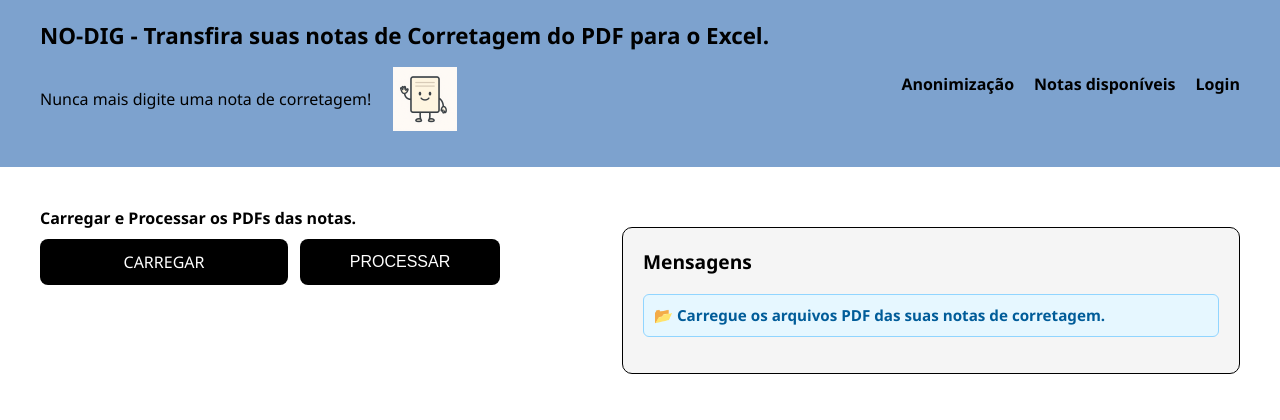
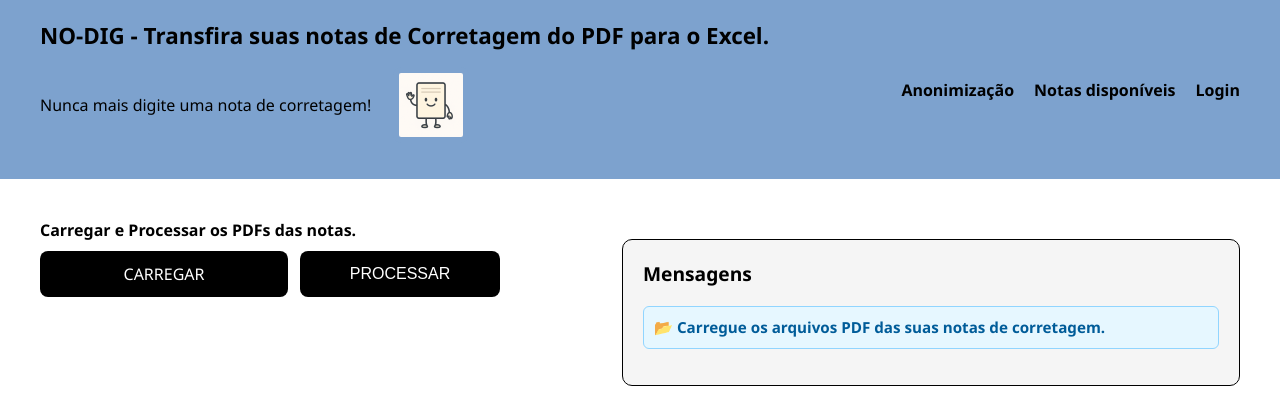
Before and after one commit to mksouza37/Le_corret, a Flask app: template templates/index.html in a window 1280 px wide. Shown: the top 420 px of the page. Run offline with Flask 3, Linux system fonts and the light colour scheme; the template is opened without the code that fills it, so the values that code supplies are empty.

Commit message:
commit melhoria 99

```diff
--- a/static/style.css
+++ b/static/style.css
@@ -141,3 +141,15 @@ body {
   font-size: 0.95rem;
   line-height: 1.4;
 }
+.subtitle-with-icon {
+  display: flex;
+  align-items: center;
+  gap: 12px;
+}
+
+.nota-feliz {
+  height: 42px;
+  background-color: #7da2ce; /* same as .top-bar */
+  padding: 6px;
+  border-radius: 8px;
+}
```
